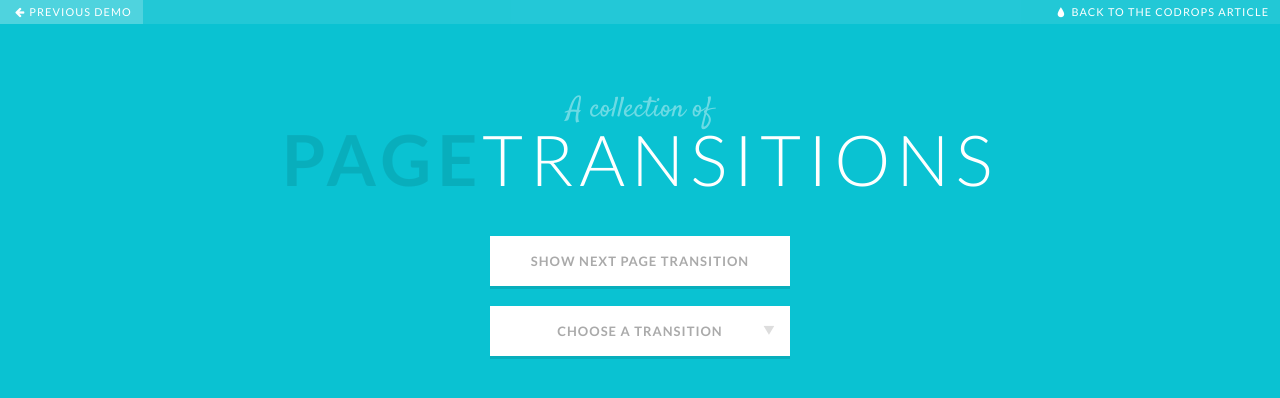
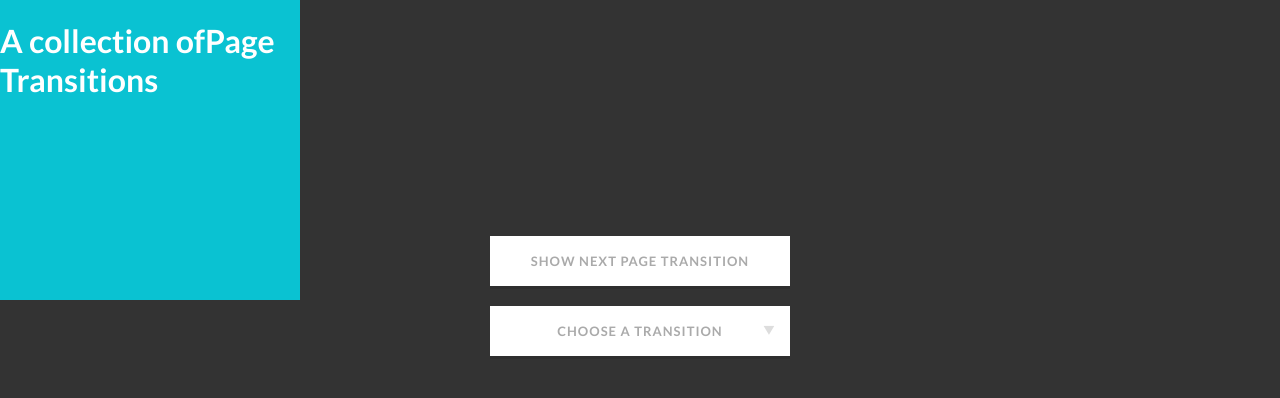
Before and after one commit to dan-silver/ElementTransitions, a plain HTML site: page index.html in a window 1280 px wide. Drawn offline with nearby package versions, Linux system fonts and the light colour scheme.

Commit message:
Modified css to work for elements that don't take up the whole screen

```diff
--- a/css/component.css
+++ b/css/component.css
@@ -2,11 +2,13 @@ html, body { height: 100%; }
 
 .pt-perspective {
 	position: relative;
-	width: 100%;
-	height: 100%;
 	-webkit-perspective: 1200px;
 	-moz-perspective: 1200px;
 	perspective: 1200px;
+	display: block;
+	overflow: hidden;
+	width: 300px;
+	height: 300px;
 }
 
 .pt-page {
@@ -43,35 +45,6 @@ html, body { height: 100%; }
 }
 
 /* Text Styles, Colors, Backgrounds */
-
-.pt-page h1 {
-	position: absolute;
-	font-weight: 300;
-	font-size: 4.4em;
-	line-height: 1;
-	letter-spacing: 6px;
-	margin: 0;
-	top: 12%;
-	width: 100%;
-	text-align: center;
-	text-transform: uppercase;
-	word-spacing: -0.3em;
-}
-
-.pt-page h1 span {
-	font-family: 'Satisfy', serif;
-	font-weight: 400;
-	font-size: 40%;
-	text-transform: none;
-	word-spacing: 0;
-	letter-spacing: 0;
-	display: block;
-	opacity: 0.4;
-}
-
-.pt-page h1 strong {
-	color: rgba(0,0,0,0.1);
-}
 
 .pt-page-1 {
 	background: #0ac2d2;
--- a/index.html
+++ b/index.html
@@ -1,14 +1,6 @@
 <!DOCTYPE html>
 <html lang="en" class="no-js">
 	<head>
-		<meta charset="UTF-8" />
-		<meta http-equiv="X-UA-Compatible" content="IE=edge,chrome=1">
-		<meta name="viewport" content="width=device-width, initial-scale=1.0">
-		<title>A Collection of Page Transitions</title>
-		<meta name="description" content="A Collection of Page Transitions with CSS Animations" />
-		<meta name="keywords" content="page transition, css animation, website, effect, css3, jquery" />
-		<meta name="author" content="Codrops" />
-		<link rel="shortcut icon" href="../favicon.ico">
 		<link rel="stylesheet" type="text/css" href="css/default.css" />
 		<link rel="stylesheet" type="text/css" href="css/multilevelmenu.css" />
 		<link rel="stylesheet" type="text/css" href="css/component.css" />
@@ -16,10 +8,6 @@
 		<script src="js/modernizr.custom.js"></script>
 	</head>
 	<body>
-		<div class="codrops-top clearfix">
-			<a class="codrops-icon codrops-icon-prev" href="http://tympanus.net/Tutorials/AutomaticFigureNumbering/"><span>Previous Demo</span></a>
-			<span class="right"><a class="codrops-icon codrops-icon-drop" href="http://tympanus.net/codrops/?p=15001"><span>Back to the Codrops Article</span></a></span>
-		</div>
 
 		<div class="pt-triggers">
 			<button id="iterateEffects" class="pt-touch-button">Show next page transition</button>
@@ -167,10 +155,6 @@
 			<div class="pt-page pt-page-6"><h1><span>A collection of</span><strong>Page</strong> Transitions</h1></div>
 		</div>
 
-		<div class="pt-message">
-			<p>Your browser does not support CSS animations.</p>
-		</div>
-
 		<script src="https://ajax.googleapis.com/ajax/libs/jquery/1.9.1/jquery.min.js"></script>
 		<script src="js/jquery.dlmenu.js"></script>
 		<script src="js/pagetransitions.js"></script>
```
